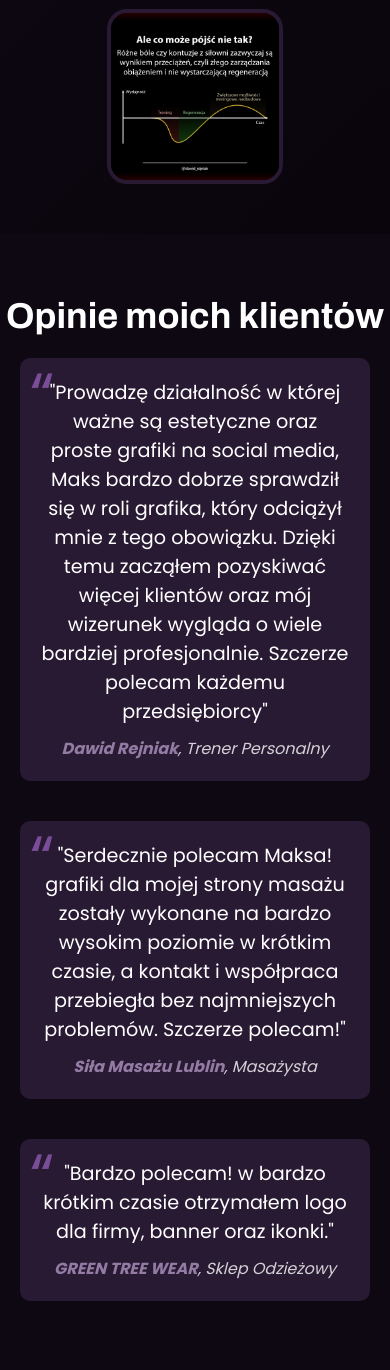
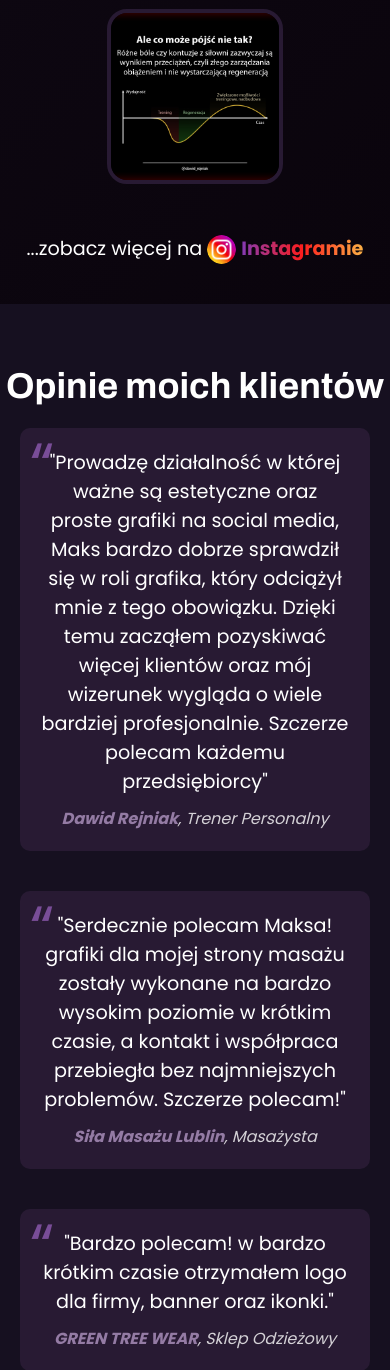
Before and after one commit to maksmondeo/maksdesign.pl, a Django app: page / in a window 390 px wide. Shown: the part 3821-5191 px from the top of the page. Run offline with Django 5.2, Linux system fonts and the light colour scheme; data comes from the database, SQL or seed files in the repository; some libraries are stand-ins or nearby versions.

Commit message:
small stylistc changes on mobile version, added see more on "instagram button" under portfolio

```diff
--- a/app/templates/index.html
+++ b/app/templates/index.html
@@ -34,13 +34,16 @@
         <link rel="stylesheet" href="https://unpkg.com/lenis@1.1.13/dist/lenis.css">
         <script>
         const lenis = new Lenis()
+
         lenis.on('scroll', (e) => {
             console.log(e)
         })
+
         function raf(time) {
             lenis.raf(time)
             requestAnimationFrame(raf)
         }
+
         requestAnimationFrame(raf)
         </script>
     </head>
@@ -96,12 +99,14 @@
             </div>
         </div>
     </section>
+
     <section class="why-us">
         <div class="container">
             <div class="row">
                 <div class="col-8">
                     <h1>Jestem Maks, czyli...</h1>
                     <a>...szybko rozwijający się programista, specjalizujący się w tworzeniu stron internetowych. Aktualnie <span>studiuję Informatykę na Politechnice Lubelskiej</span> (drugi rok). Nieprzerwanie poszerzam swoje umiejętności samokształcąc się z różnoraodnych źródeł wiedzy.</a>
+
                 </div>
                 <div class="col-8">
                     <img src="{% static 'omnie.jpg' %}" alt="Dlaczego warto mnie wybrać">
@@ -109,6 +114,7 @@
             </div>
         </div>
     </section>
+
     <section class="projects">
         <div class="container">
             <div class="row center">
@@ -158,8 +164,20 @@
                     <img class="grafika" src="{% static 'portfolio-item8.jpg' %}"><br>
                 </div>
             </div>
+            <div class="row center instagram" style="display: flex;">
+                <p>
+                    <a href="https://instagram.com/maksdesign.pl">
+                        ...zobacz więcej na
+                        <img src="{% static 'instagram.png' %}">
+                        <span>Instagramie</span>
+                    </a>
+                </p>
+
+            </div>
         </div>
+
     </section>
+
     <section class="testimonials">
         <div class="container">
             <div class="row">
@@ -185,6 +203,7 @@
             </div>
         </div>
     </section>
+
     <section class="guarantee">
         <div class="container">
             <div class="row">
@@ -199,6 +218,7 @@
             </div>
         </div>
     </section>
+
     <section class="contact">
         <div class="container">
             <div class="row row-disappear">
@@ -285,6 +305,7 @@
             var navMenu = document.getElementById('nav-menu');
             navMenu.classList.toggle('show');
         });
+
         document.addEventListener("DOMContentLoaded", function() {
             setTimeout(function() {
                 var notification = document.getElementById("full-screen-message");
--- a/public/static/style.css
+++ b/public/static/style.css
@@ -28,7 +28,7 @@
 }
 
 span {
-        color: #794d98;
+    color:#794d98;
     font-weight: bold;
 }
 
@@ -141,15 +141,12 @@
     font-weight: 700;
 }
 
-    h2,
-    h1,
-    h3,
-    h4 {
+h2, h1, h3, h4 {
     font-family: "Archivo", sans-serif;
 }
 
 .col-1 h3 {
-        font-size: 1.25rem;
+    font-size:1.25rem;
     margin: 0;
     font-weight: lighter;
 }
@@ -215,10 +212,12 @@
     }
 }
 
+
 .shape-1,
 .shape-2,
 .shape-3 {
     position: absolute;
+
 }
 
 .shape-1 {
@@ -386,12 +385,14 @@
     }
 }
 
+
 footer {
     background-color: #0d0811;
     color: white;
     text-align: center;
     padding: 20px 0;
 }
+
 
 .col-8 {
     flex: 0 0 50%;
@@ -420,6 +421,33 @@
 .col-10 {
     margin-top: 80px;
     color: white;
+}
+
+.instagram {
+    margin-top:40px;
+}
+
+.instagram a {
+    color: white!important;
+    font-size: 1em!important;
+    transition: 1s;
+}
+
+.instagram a:hover {
+    font-size: 1.25em!important;
+}
+
+.instagram img {
+    border: 0!important;
+    height: 1.5em!important;
+    width: auto!important;
+    margin: auto!important;
+}
+
+.instagram span {
+    background: linear-gradient(to right, #833ab4, #fd1d1d, #fcb045);
+    -webkit-background-clip: text;
+    -webkit-text-fill-color: transparent;
 }
 
 footer {
@@ -567,6 +595,7 @@
 
 .third img {
     max-height: 380px;
+
 }
 
 .why-us {
@@ -583,7 +612,7 @@
 }
 
 .testimonials {
-        background-color: #0d0811;
+    background-color: #161020;
     color: white;
     padding: 60px 0;
     text-align: center;
@@ -626,9 +655,7 @@
     text-align: left;
 }
 
-    .mini-contact a,
-    .contact-details a,
-    cite a {
+.mini-contact a, .contact-details a, cite a {
     color: #af94c1;
     font-weight: bold;
     text-decoration: none;
@@ -758,19 +785,12 @@
         max-width: 100%;
     }
 
-        .col-1 h3,
-        .col-1 h1,
-        .col-1 a,
-        .col-1 button {
+    .col-1 h3, .col-1 h1, .col-1 a, .col-1 button {
         z-index: 999;
         position: relative;
     }
 
-        .col-8 h1,
-        .col-14 h1,
-        .col-1 h1,
-        .col-6 h1,
-        .col-0 h1 {
+    .col-8 h1, .col-14 h1, .col-1 h1, .col-6 h1, .col-0 h1 {
         font-size: 2.25rem;
         line-height: 2.75rem;
     }
@@ -789,6 +809,7 @@
         left: 30vw;
         top: 50vh;
     }
+
 
     .col-2 {
         position: absolute;
@@ -822,8 +843,7 @@
         margin-bottom: 20px;
     }
 
-        .strona img,
-        .grafika {
+    .strona img, .grafika {
         max-width: 100vw;
     }
 
@@ -832,12 +852,13 @@
     }
 
     .grafika-mobile {
-            max-width: 100vw !important;
+        max-width: 100vw!important;
     }
 
     .third img {
         max-width: 45vw;
     }
+
 
     .col-6 a {
         font-size: 1.25rem;
```
Lines whose indentation alone changed are shown as unchanged.
